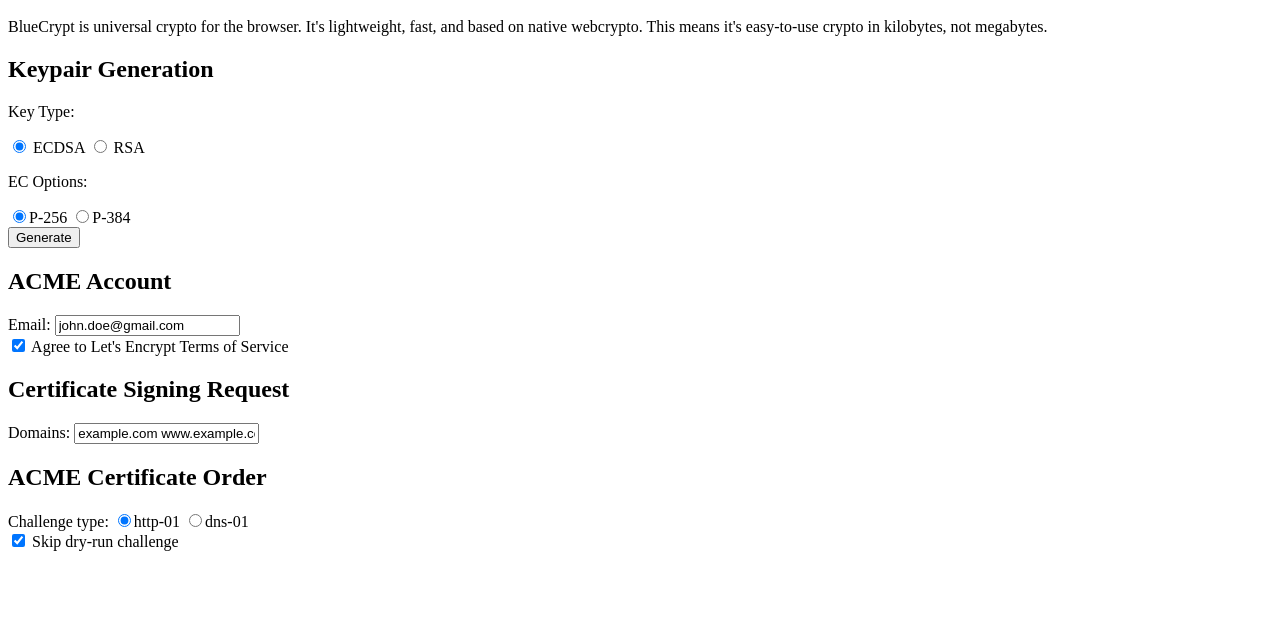
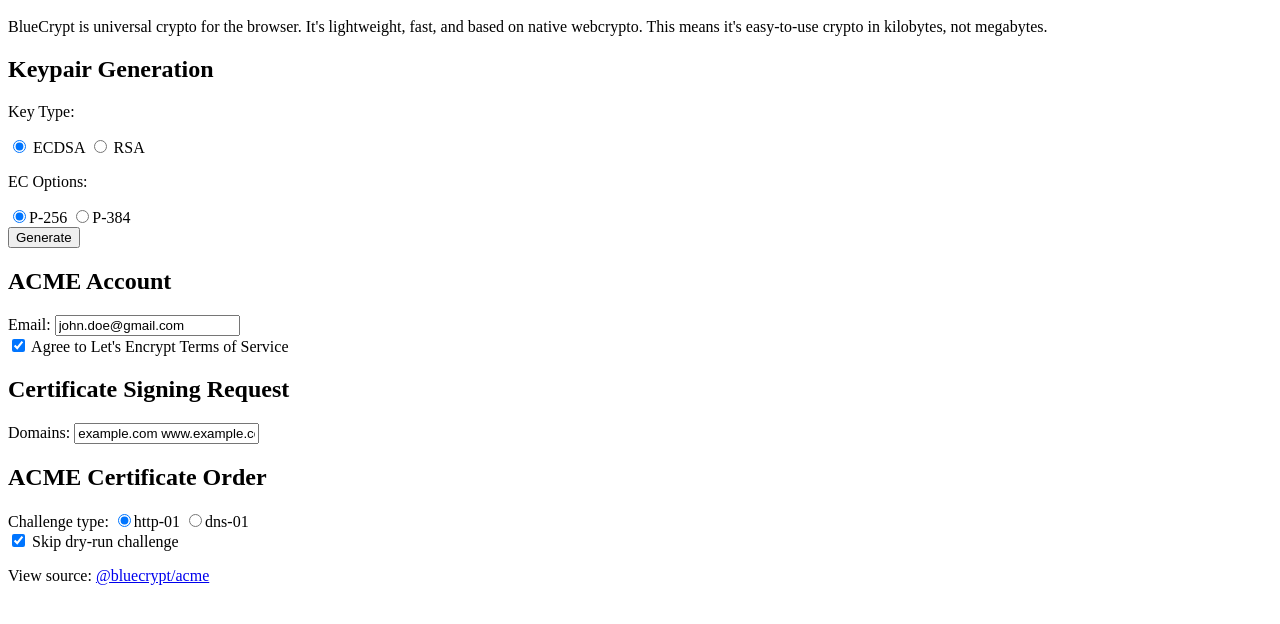
Before and after one commit to therootcompany/acme.js, a website: page index.html in a window 1280 px wide. Shown: the part 48-672 px from the top of the page. Drawn offline with Linux system fonts and the light colour scheme.

Commit message:
link to source

```diff
--- a/index.html
+++ b/index.html
@@ -128,6 +128,9 @@
       <summary>ACME Order Response</summary>
       <pre><code class="js-acme-order-response">&nbsp;</code></pre>
     </details>
+
+    <footer>View source: <a href="https://git.rootprojects.org/root/bluecrypt-acme.js">@bluecrypt/acme</a></footer>
+
     <script src="./lib/bluecrypt-encoding.js"></script>
     <script src="./lib/asn1-packer.js"></script>
     <script src="./lib/x509.js"></script>
```
